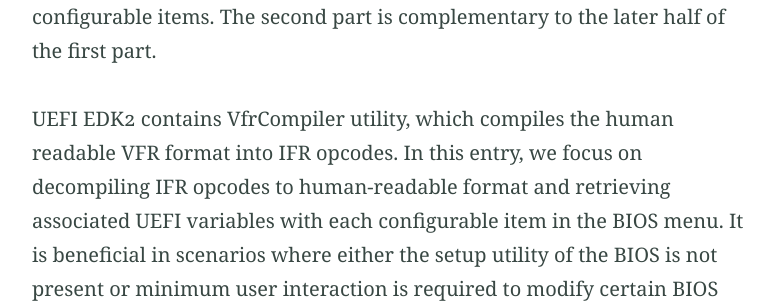
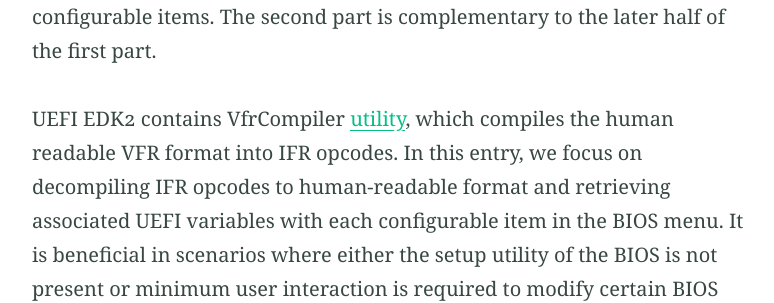
Before and after one commit to nisarumar/nisarumar.github.io, a Jekyll site: the page built from _posts/2023-08-15-Hii_DB_Pt2.md, in a window 1280 px wide and 900 px high, scrolled down 548 px. Shown: the part 155-458 px from the top of the window, without its empty margins (251-1025 px from the left). Built offline with Jekyll 4.4.1, drawn with Linux system fonts in a browser that asks for light colours; part of the change alters nothing that is shown; some of the changed text lies outside the part shown.

Commit message:
Update 2023-08-15-Hii_DB_Pt2.md

```diff
--- a/_posts/2023-08-15-Hii_DB_Pt2.md
+++ b/_posts/2023-08-15-Hii_DB_Pt2.md
@@ -13,7 +13,7 @@ image: "https://picsum.photos/2560/600?image=733"
 
 This is the second part of the series - please refer to the first part [here](https://nisarumar.github.io/uefi/2023/06/11/Hii_DB_Pt1/). The first part introduces Internal Forms Representation (IFR) and an overview of how a driver might utilize the UEFI HII framework to publish its user-configurable items. The second part is complementary to the later half of the first part.
 
-UEFI EDK2 contains VfrCompiler utility, which compiles the human readable VFR format into IFR opcodes. In this entry, we focus on decompiling IFR opcodes to human-readable format and retrieving associated UEFI variables with each configurable item in the BIOS menu. It is beneficial in scenarios where either the setup utility of the BIOS is not present or minimum user interaction is required to modify certain BIOS menu items.
+UEFI EDK2 contains VfrCompiler [utility](https://github.com/tianocore/edk2/blob/master/BaseTools/UserManuals/VfrCompiler_Utility_Man_Page.rtf), which compiles the human readable VFR format into IFR opcodes. In this entry, we focus on decompiling IFR opcodes to human-readable format and retrieving associated UEFI variables with each configurable item in the BIOS menu. It is beneficial in scenarios where either the setup utility of the BIOS is not present or minimum user interaction is required to modify certain BIOS menu items.
 
 In this entry, the major focus will be on some basics of the FORM package. Furthermore, I will provide an UEFI shell application to retrieve and parse IFR forms and disassemble them in a human-readable format along with associated UEFI variables and corresponding varstores. I will also provide a json-c port for convenient representation of the data.
 
```
